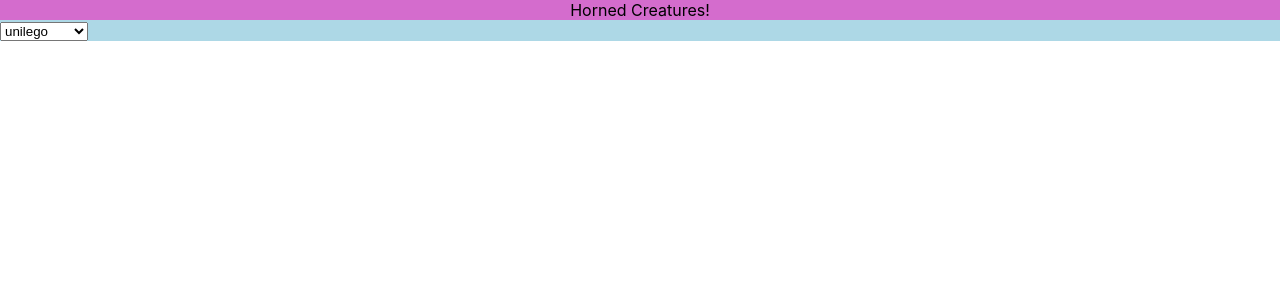
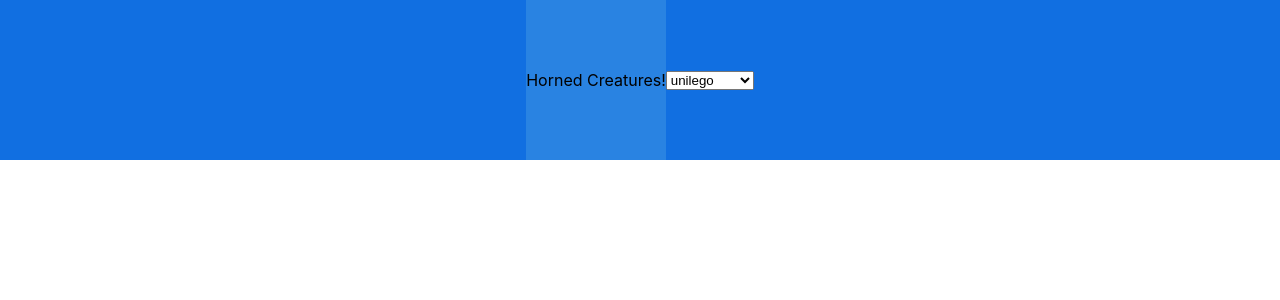
Before and after one commit to Annalise-M/lab-02-horned-creatures-gallery, a React (Create React App) app: page / in a window 1280 px wide. Shown: the top 300 px of the page. Built offline with nearby package versions, Linux system fonts and the light colour scheme.

Commit message:
css added

```diff
--- a/src/styles.css
+++ b/src/styles.css
@@ -1,36 +1,52 @@
 header {
-  -webkit-box-align: center;
-      -ms-flex-align: center;
-          align-items: center;
-  background-color: lightblue;
   display: -webkit-box;
   display: -ms-flexbox;
   display: flex;
   -webkit-box-pack: center;
       -ms-flex-pack: center;
           justify-content: center;
+  -webkit-box-align: center;
+      -ms-flex-align: center;
+          align-items: center;
+  -webkit-box-orient: horizontal;
+  -webkit-box-direction: normal;
+      -ms-flex-direction: row;
+          flex-direction: row;
+  height: 20vh;
   color: black;
 }
 
+body img {
+  height: 150px;
+  width: auto;
+  border: 1px solid rgba(81, 43, 249, 0.815);
+  background-color: #4ed7ec;
+  padding: 5px;
+}
+
 .horned-creatures-text {
-  background-color: #d46ccd;
+  background-color: rgba(71, 157, 227, 0.434);
   color: black;
 }
 
 .grid {
+  display: -webkit-box;
+  display: -ms-flexbox;
+  display: flex;
+  -webkit-box-pack: center;
+      -ms-flex-pack: center;
+          justify-content: center;
+  -webkit-box-align: center;
+      -ms-flex-align: center;
+          align-items: center;
+  -webkit-box-orient: horizontal;
+  -webkit-box-direction: normal;
+      -ms-flex-direction: row;
+          flex-direction: row;
   -webkit-box-align: row;
       -ms-flex-align: row;
           align-items: row;
-  background-color: lightblue;
-  display: flexbox;
-  -webkit-box-pack: center;
-      -ms-flex-pack: center;
-          justify-content: center;
+  background-color: #116fe1;
   color: black;
 }
-
-img {
-  height: 250px;
-  width: auto;
-}
 /*# sourceMappingURL=styles.css.map */
--- a/src/styles.scss
+++ b/src/styles.scss
@@ -1,34 +1,49 @@
-$primaryColors : rgb(122, 175, 219);
-$primaryColors2: rgb(212, 108, 205);
+$primaryColors : rgb(17, 111, 225);
+$primaryColors2: rgba(71, 157, 227, 0.434);
+$primaryColors3: rgba(81, 43, 249, 0.815);
 
 $mainTextColor: black;
 
 // $textFont: @import url('https://fonts.googleapis.com/css2?family=Bellota&display=swap'),
 // font-family: 'Bellota', cursive;
 
-header {
-    align-items: center;
-    background-color: lightblue;
+@mixin flexCenter ($direction) {
     display: flex;
     justify-content: center;
-    color: $mainTextColor;
+    align-items: flex;
+    flex-direction: $direction;
 }
-.horned-creatures-text {
-    background-color: $primaryColors2;
 
+header {
+    @include flexCenter(grid);
+
+
+    height: 20vh;
     color: $mainTextColor;
 }
 
+body{
+    @include flexCenter(row);
 
-.grid {
-    align-items: row;
-    background-color: lightblue;
-    display: flexbox;
-    justify-content: center;
+    img {
+        height: 150px;
+        width: auto;
+        border: 1px solid $primaryColors3;
+        background-color: rgb(78, 215, 236);
+        padding: 5px;
+    }
+
+}
+
+.horned-creatures-text {
+    background-color: $primaryColors2;
     color: $mainTextColor;
 }
 
-img {
-    height: 250px;
-    width: auto;
+.grid {
+    @include flexCenter();
+
+    align-items: row;
+    background-color: $primaryColors;
+    color: $mainTextColor;
 }
```
Also changed, not shown: src/App.js (+0 -32 lines), 1 other file (tests, documents, lock files or other folders).
